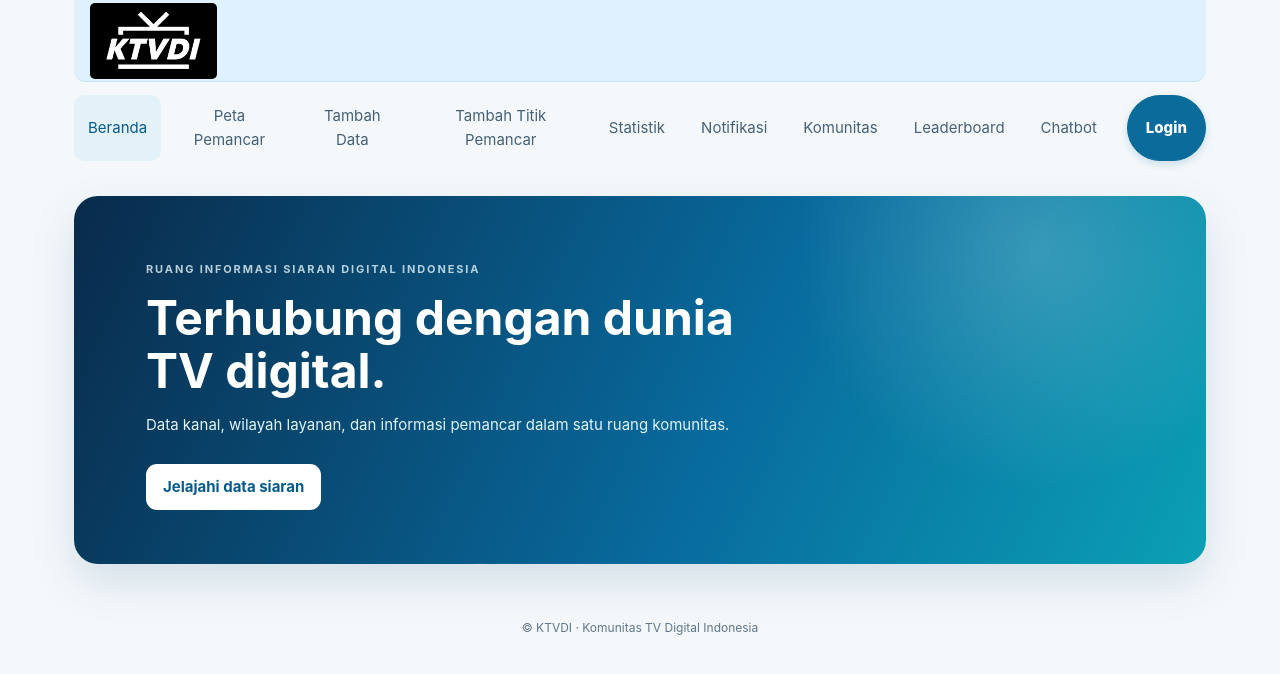
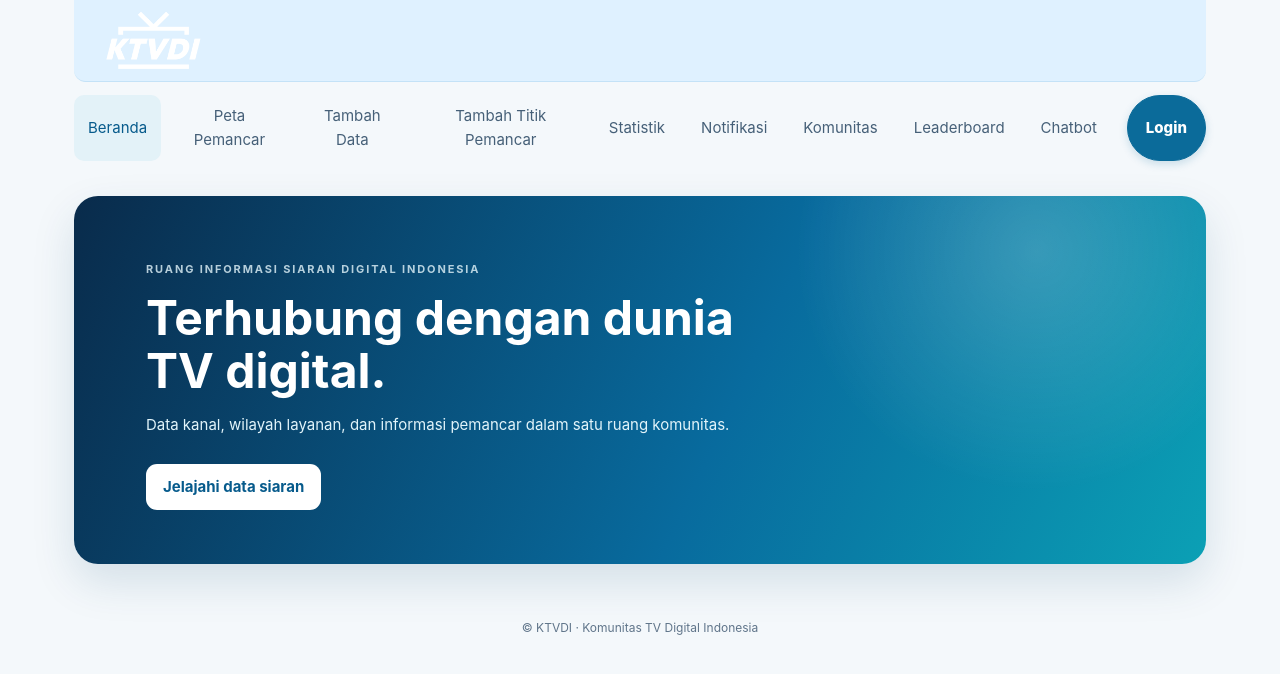
Before and after one commit to ktvdi/website-ktvdi, a plain HTML site: page frontend/index.html in a window 1280 px wide. Drawn offline with nearby package versions, Linux system fonts and the light colour scheme.

Commit message:
Add files via upload

```diff
--- a/frontend/style.css
+++ b/frontend/style.css
@@ -108,7 +108,7 @@
 }
 
 /* Logo KTVDI pada header */
-.brand-logo{display:block;width:127px;height:76px;object-fit:contain;background:#000;border-radius:5px;}
+.brand-logo{display:block;width:127px;height:76px;object-fit:contain;background:transparent;border-radius:0;}
 @media(max-width:640px){.brand-logo{width:112px;height:67px;}}
 
 /* Header biru muda agar serasi dengan logo KTVDI */
```
